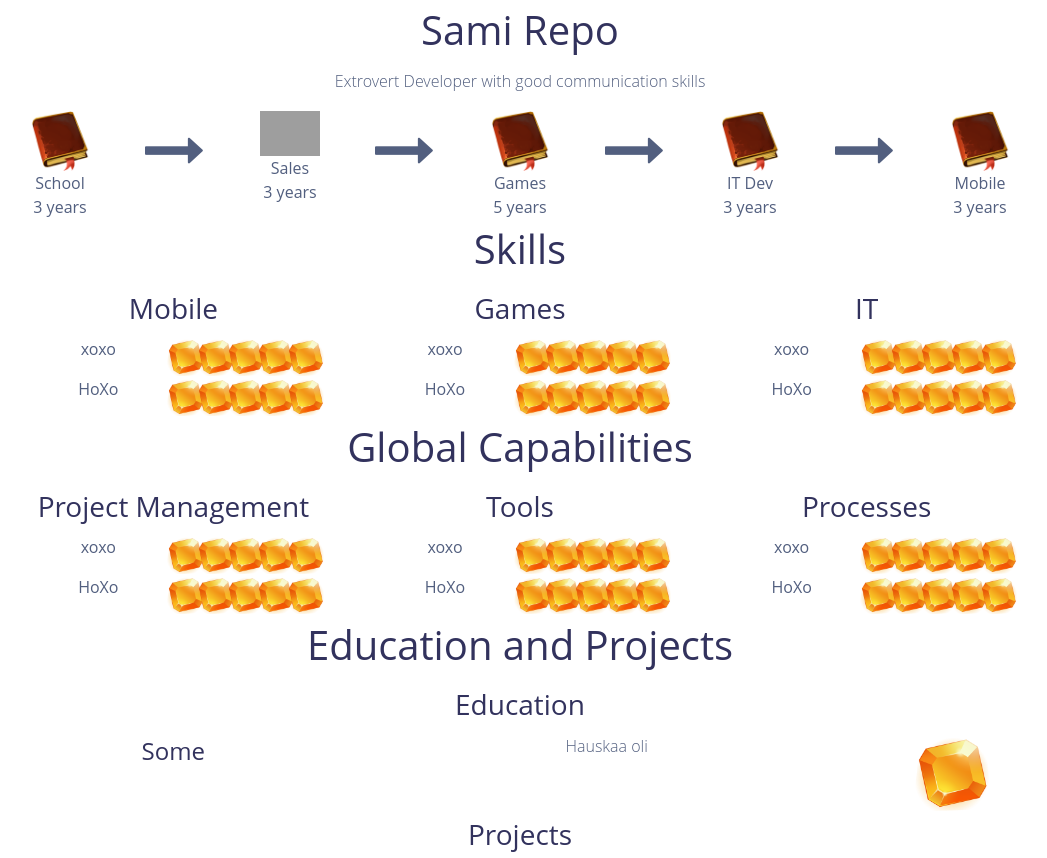
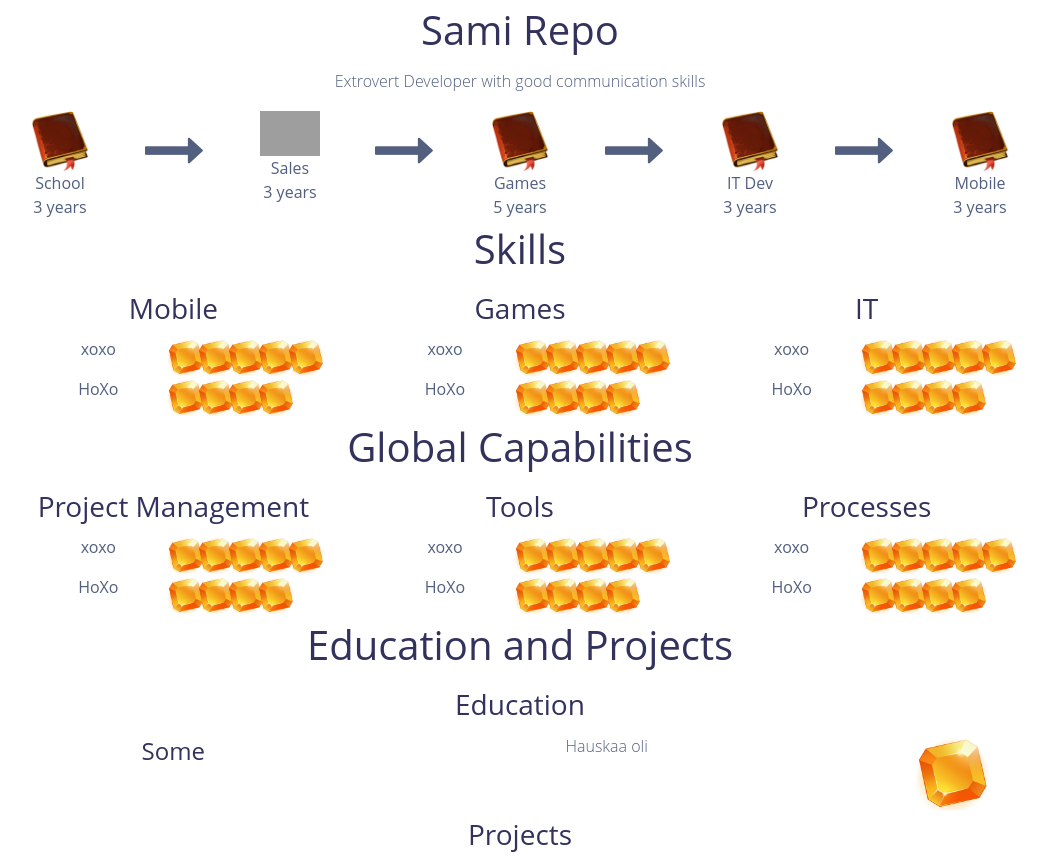
Before and after one commit to tunderix/CodeFu, a Gatsby site: page / in a window 1280 px wide. Shown: the top 858 px of the page, without its empty margins (120-1167 px from the left). Built offline with nearby package versions, Linux system fonts and the light colour scheme; Gatsby itself is replaced by a stand-in of ours; grey boxes are pictures that could not be loaded.

Commit message:
Skills Set to use the value determined

```diff
--- a/src/components/Common/SkillCategory/SkillRow.js
+++ b/src/components/Common/SkillCategory/SkillRow.js
@@ -12,16 +12,17 @@ const StyledSkillIcon = styled.img`
   height: 40px;
 `;
 
-const SkillIcon = () => (
+const maxSkillValue = 5;
+const SkillIcon = (i, skillValue) => (
   <div className="col-1">
-    <StyledSkillIcon src={Gem}></StyledSkillIcon>
+    {i < skillValue && <StyledSkillIcon src={Gem}></StyledSkillIcon>}
   </div>
 );
 
 const SkillCategory = ({ skillTitle, skillValue }) => (
   <Skill className="row">
     <div className="col-4">{skillTitle}</div>
-    {Array.from(Array(skillValue)).map(() => SkillIcon())}
+    {Array.from(Array(maxSkillValue)).map((v, i) => SkillIcon(i, skillValue))}
   </Skill>
 );
 
--- a/src/components/Common/SkillCategory/index.js
+++ b/src/components/Common/SkillCategory/index.js
@@ -31,7 +31,7 @@ SkillCategory.defaultProps = {
   header: "xxx",
   skillData: [
     { title: "xoxo", value: 5 },
-    { title: "HoXo", value: 5 }
+    { title: "HoXo", value: 4 }
   ]
 };
 SkillCategory.propTypes = {
--- a/src/components/ProjectsSection/ProjectData.json
+++ b/src/components/ProjectsSection/ProjectData.json
@@ -1,7 +1,7 @@
 {
   "Education": [
     {
-      "title": "Saimaa University",
+      "schoolName": "Saimaa University",
       "career": "IT",
       "description": "Lorem Ipsum Something",
       "imageUrl": "",
```
